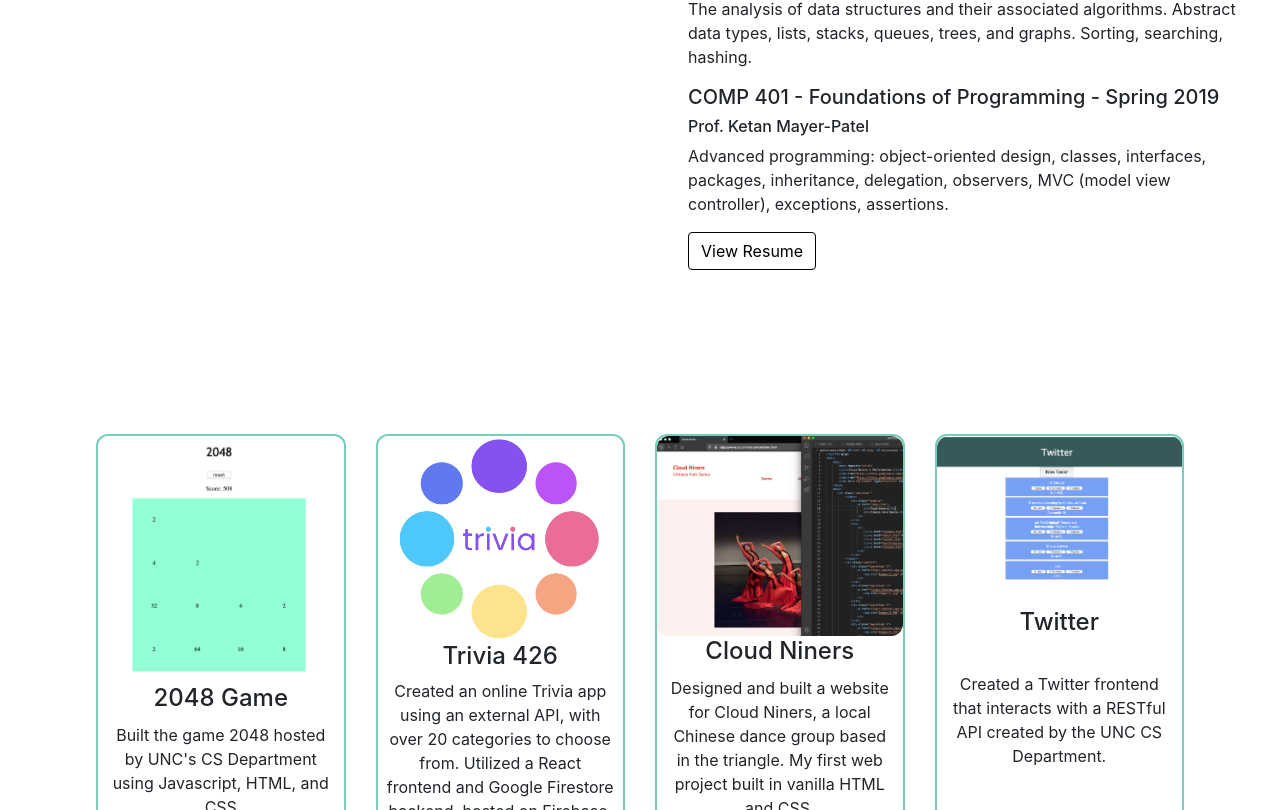
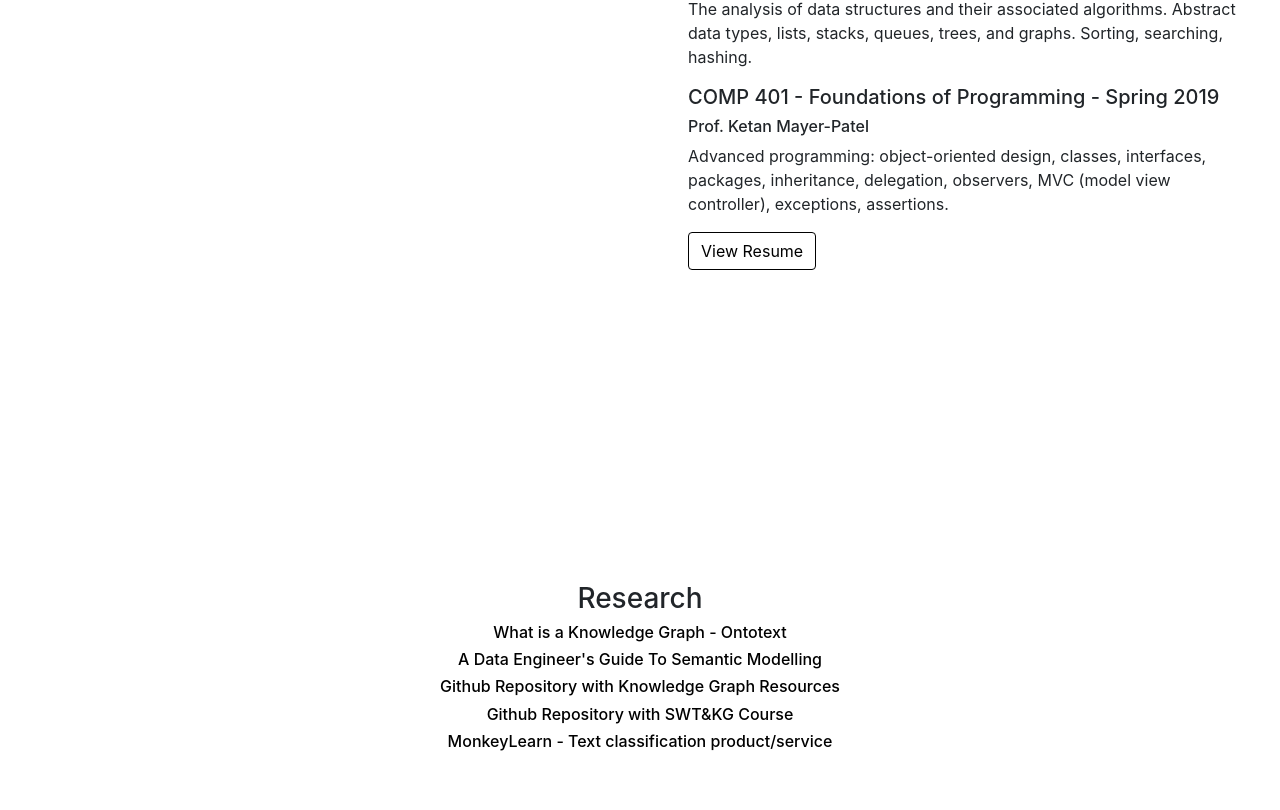
Before and after one commit to andrqwli/personal, a React (Create React App) app: page / in a window 1280 px wide. Shown: the part 1990-2800 px from the top of the page. Built offline with nearby package versions, Linux system fonts and the light colour scheme.

Commit message:
updated research resources 1/18

```diff
--- a/src/App.js
+++ b/src/App.js
@@ -2,6 +2,7 @@
 import Header from './components/Header';
 import Home from './components/Home';
 import Experience from './components/Experience';
+import Research from './components/Research';
 import Projects from './components/Projects';
 import Contact from './components/Contact';
 
@@ -13,6 +14,7 @@
       <Header />
       <Home />
       <Experience />
+      <Research />
       <Projects />
       <Contact />
     </div>
--- a/src/components/Header.js
+++ b/src/components/Header.js
@@ -11,6 +11,9 @@
                 <Nav.Link href='#exp'>Experience</Nav.Link>
             </Nav.Item>
             <Nav.Item>
+                <Nav.Link href='#research'>Research</Nav.Link>
+            </Nav.Item>
+            <Nav.Item>
                 <Nav.Link href='#projects'>Projects</Nav.Link>
             </Nav.Item>
             <Nav.Item>
--- /dev/null
+++ b/src/components/Research.js
@@ -0,0 +1,34 @@
+import React from 'react'
+import {Row, Col, Container, Button } from 'react-bootstrap';
+
+export default function Research() {
+    return (
+        <div className="page" id="research">
+            <Container fluid>
+                <Row className="research">
+                    <Col className="research">
+                        <h3>Research</h3>
+                        <a href="https://www.ontotext.com/knowledgehub/fundamentals/what-is-a-knowledge-graph/" without rel="noopener noreferrer" target="_blank">
+                            <h6>What is a Knowledge Graph - Ontotext</h6>
+                        </a>
+                        <a href="https://zenodo.org/record/3898519" without rel="noopener noreferrer" target="_blank">
+                            <h6>A Data Engineer's Guide To Semantic Modelling</h6>
+                        </a>
+                        <a href="https://github.com/turing-knowledge-graphs/teaching/blob/main/city/ReadingList.md" without rel="noopener noreferrer" target="_blank">
+                            <h6>Github Repository with Knowledge Graph Resources</h6>
+                        </a>
+                        <a href="https://github.com/turing-knowledge-graphs/teaching/tree/main/city" without rel="noopener noreferrer" target="_blank">
+                            <h6>Github Repository with SWT&KG Course</h6>
+                        </a>
+                        <a href="https://monkeylearn.com/text-classification/" without rel="noopener noreferrer" target="_blank">
+                            <h6>MonkeyLearn - Text classification product/service</h6>
+                        </a>
+
+
+
+                    </Col>
+                </Row>
+            </Container>
+        </div>
+    )
+}
--- a/src/css/App.scss
+++ b/src/css/App.scss
@@ -181,6 +181,10 @@
     padding-left: 3em;
 }
 
+.research {
+    width: 100%;
+}
+
 .projects {
     @include tablet {
         padding-top: 1em;
```
Also changed, not shown: 1 other file (tests, documents, lock files or other folders).
